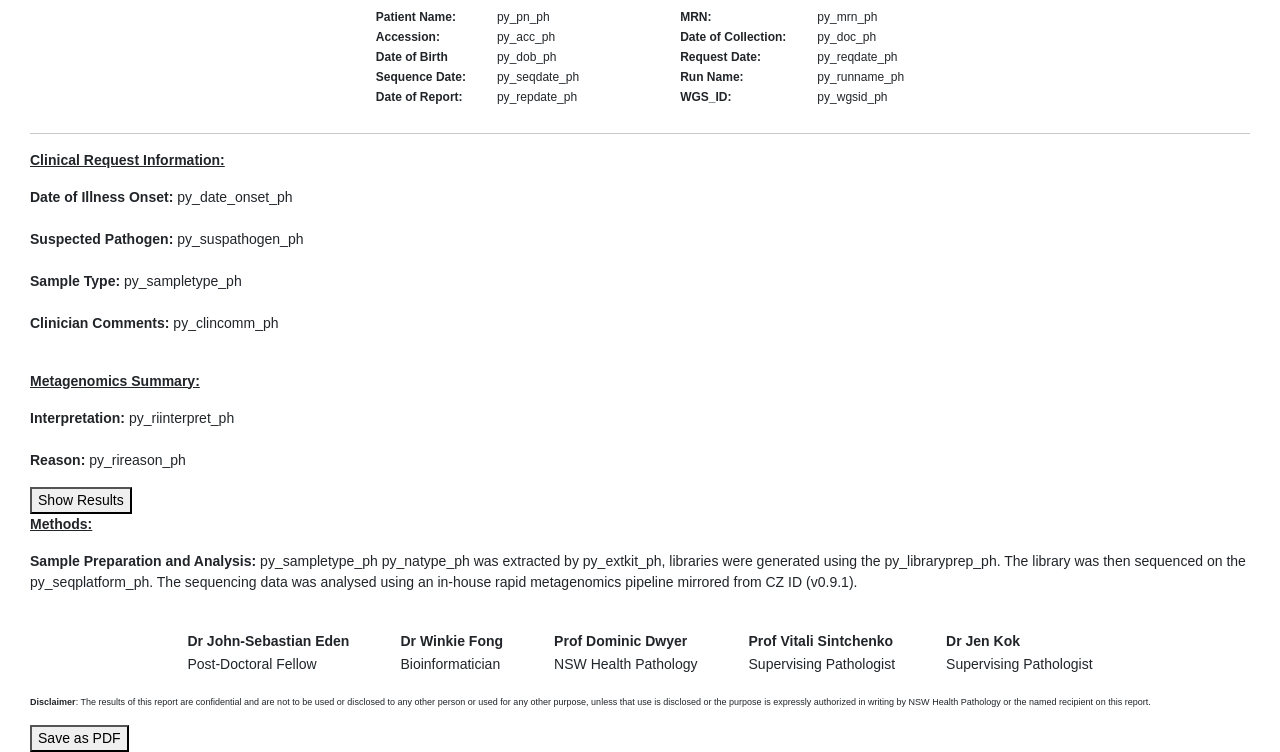
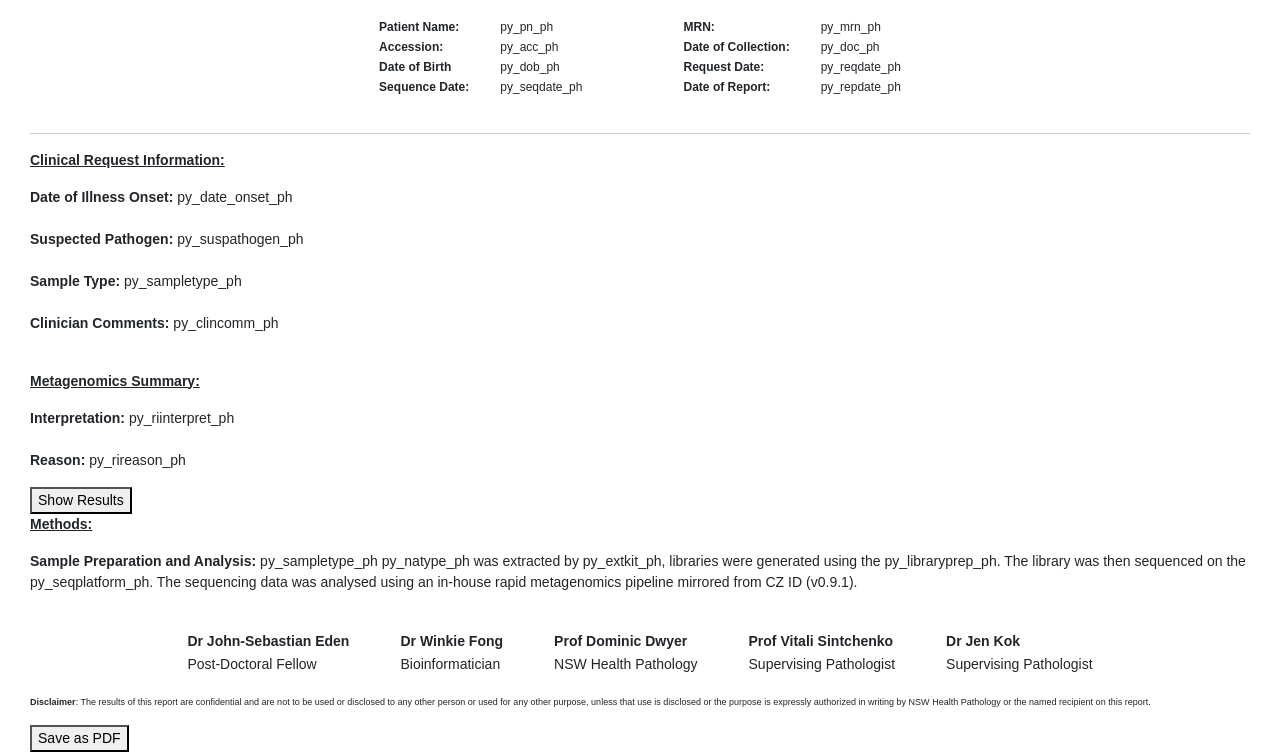
Before and after one commit to LilWinx/metagp_report, a plain HTML site: page index.html in a window 1280 px wide. Shown: the part 128-880 px from the top of the page. Drawn offline with nearby package versions, Linux system fonts and the light colour scheme.

Commit message:
remove seqname & wgsid

```diff
--- a/index.html
+++ b/index.html
@@ -282,14 +282,8 @@
                 <tr>
                     <td style="padding-right: 30px;"><b>Sequence Date:</b></td>
                     <td style="padding-right: 100px;">py_seqdate_ph</td>
-                    <td style="padding-right: 30px;"><b>Run Name:</b></td>
-                    <td>py_runname_ph</td>
-                </tr>
-                <tr>
                     <td style="padding-right: 30px;"><b>Date of Report:</b></td>
-                    <td style="padding-right: 100px;">py_repdate_ph</td>
-                    <td style="padding-right: 30px;"><b>WGS_ID:</b></td>
-                    <td>py_wgsid_ph</td>
+                    <td>py_repdate_ph</td>
                 </tr>
             </tbody>
         </table>
```
